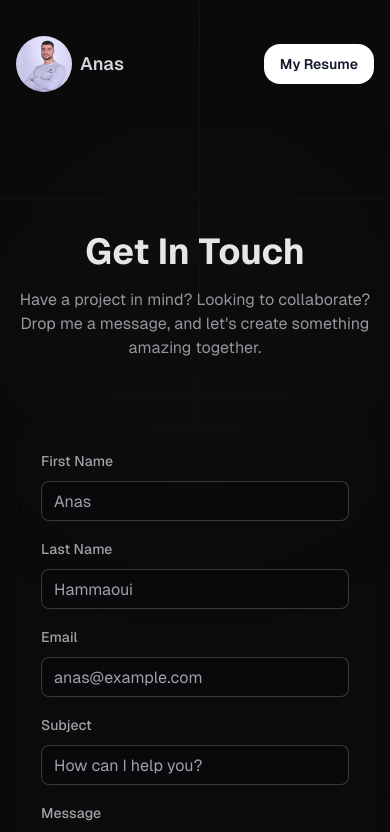
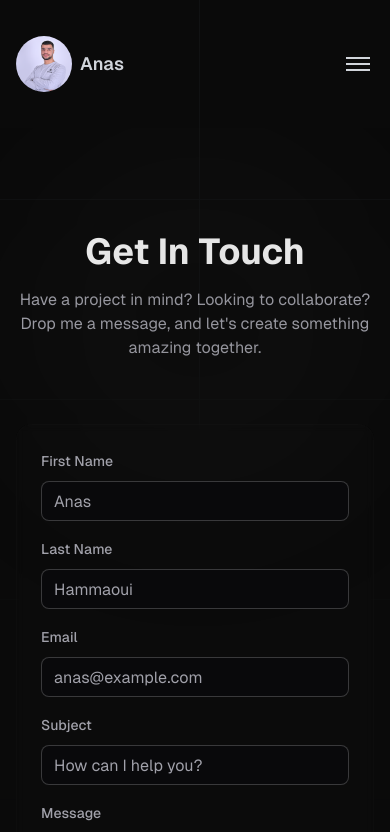
Before and after one commit to anasHammaoui/personal-portfolio, a Next.js app: page /contact in a window 390 px wide. Shown: the top 832 px of the page. Built offline with nearby package versions, Linux system fonts and the light colour scheme.

Commit message:
fix navbar responssivness

```diff
--- a/components/Header/index.jsx
+++ b/components/Header/index.jsx
@@ -1,9 +1,9 @@
 "use client"
-import React from 'react';
+import React, { useState } from 'react';
 import { Button } from '@/components/ui/button';
 import { config } from '@/config';
 import Link from 'next/link';
-import { motion } from 'framer-motion';
+import { motion, AnimatePresence } from 'framer-motion';
 import { usePathname } from 'next/navigation';
 
 const NAV_ITEMS = config.NAV_ITEMS;
@@ -99,7 +99,7 @@ const Navigation = () => (
 
 const ContactButton = () => (
     <motion.div
-        className="flex items-center space-x-6"
+        className="hidden md:flex items-center space-x-6"
         initial={{ opacity: 0, x: 20 }}
         animate={{ opacity: 1, x: 0 }}
         transition={{ delay: 0.4, duration: 0.5 }}
@@ -112,10 +112,68 @@ const ContactButton = () => (
     </motion.div>
 );
 
+const MobileMenuButton = ({ isOpen, setIsOpen }) => (
+    <button
+        className="md:hidden flex flex-col items-center justify-center w-8 h-8 z-50 relative"
+        onClick={() => setIsOpen(!isOpen)}
+        aria-label={isOpen ? 'Close menu' : 'Open menu'}
+    >
+        <span
+            className={`block w-6 h-0.5 bg-gray-300 transition-all duration-300 ${isOpen ? 'rotate-45 translate-y-2' : ''}`}
+        />
+        <span
+            className={`block w-6 h-0.5 bg-gray-300 transition-all duration-300 my-1 ${isOpen ? 'opacity-0' : ''}`}
+        />
+        <span
+            className={`block w-6 h-0.5 bg-gray-300 transition-all duration-300 ${isOpen ? '-rotate-45 -translate-y-2' : ''}`}
+        />
+    </button>
+);
+
+const MobileMenu = ({ isOpen, setIsOpen }) => {
+    const pathname = usePathname();
+    return (
+        <AnimatePresence>
+            {isOpen && (
+                <motion.div
+                    className="fixed inset-0 bg-black/90 z-40 flex flex-col items-center justify-center md:hidden"
+                    initial={{ opacity: 0 }}
+                    animate={{ opacity: 1 }}
+                    exit={{ opacity: 0 }}
+                    transition={{ duration: 0.2 }}
+                >
+                    <nav className="flex flex-col items-center space-y-8">
+                        {NAV_ITEMS.map((item) => {
+                            const isActive = pathname === item.href;
+                            return (
+                                <Link
+                                    key={item.href}
+                                    href={item.href}
+                                    className={`text-2xl font-semibold ${isActive ? 'text-white' : 'text-gray-300 hover:text-white'}`}
+                                    onClick={() => setIsOpen(false)}
+                                >
+                                    {item.label}
+                                </Link>
+                            );
+                        })}
+                        <Link href="/Anas-Hammaoui.pdf" target='_blank' download onClick={() => setIsOpen(false)}>
+                            <Button className="rounded-2xl font-semibold bg-white text-gray-900 hover:bg-gray-200 px-8 py-4 text-lg">
+                                My Resume
+                            </Button>
+                        </Link>
+                    </nav>
+                </motion.div>
+            )}
+        </AnimatePresence>
+    );
+};
+
 const Header = () => {
+    const [isMobileMenuOpen, setIsMobileMenuOpen] = useState(false);
     return (
+        <>
             <motion.header
-            className="py-9 z-50 text-white"
+                className="py-9 z-50 text-white relative"
                 initial={{ opacity: 0, y: -20 }}
                 animate={{ opacity: 1, y: 0 }}
                 transition={{ duration: 0.5 }}
@@ -124,8 +182,11 @@ const Header = () => {
                     <Logo />
                     <Navigation />
                     <ContactButton />
+                    <MobileMenuButton isOpen={isMobileMenuOpen} setIsOpen={setIsMobileMenuOpen} />
                 </div>
             </motion.header>
+            <MobileMenu isOpen={isMobileMenuOpen} setIsOpen={setIsMobileMenuOpen} />
+        </>
     );
 };
 
```
Lines whose indentation alone changed are shown as unchanged.
